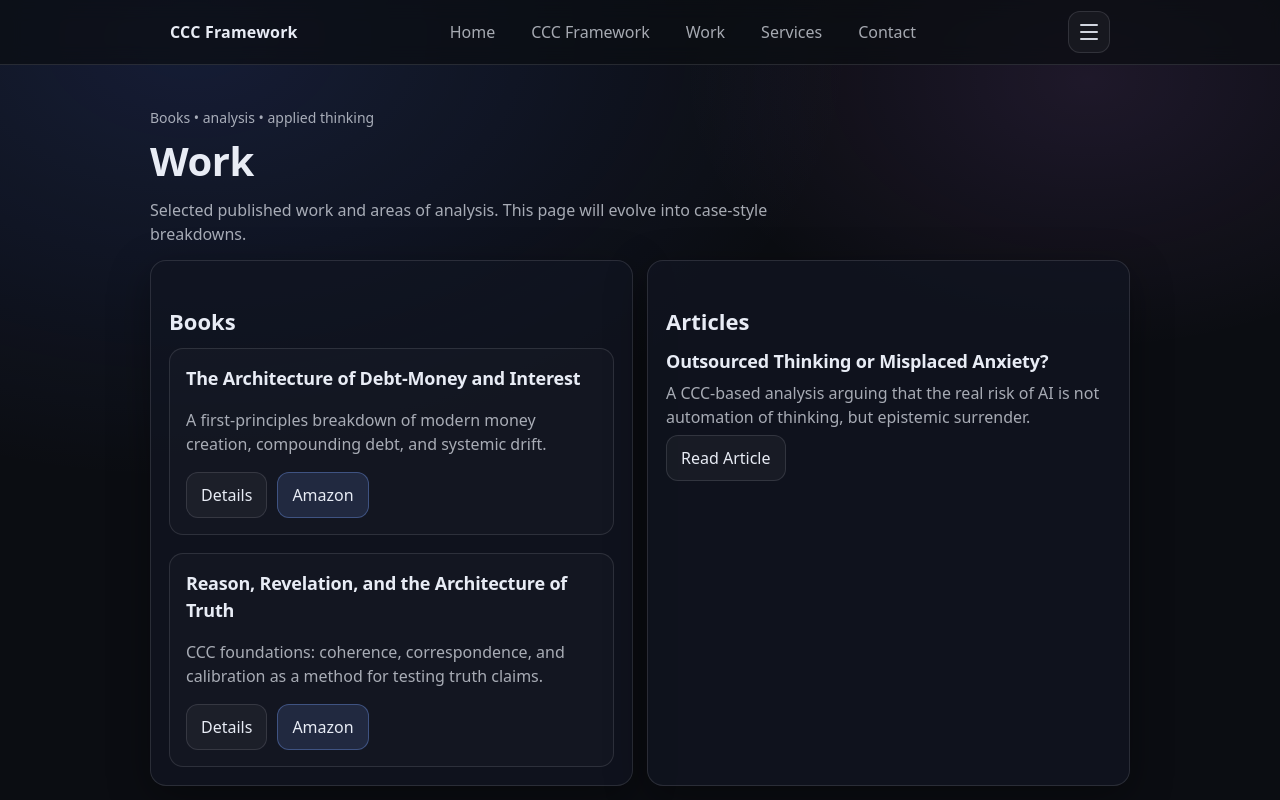
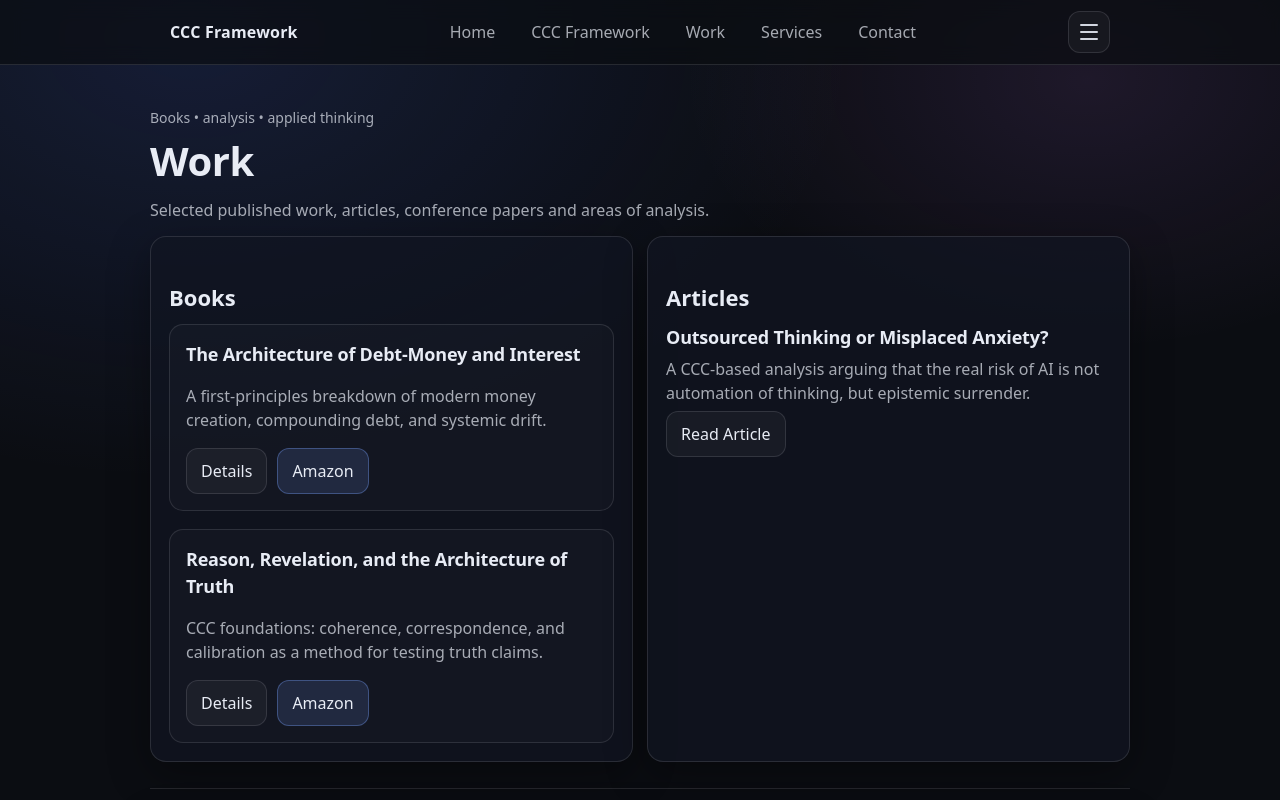
Before and after one commit to azfarsamin/cccframework, a Next.js app: page /work in a window 1280 px wide. Shown: the top 800 px of the page. Built offline with nearby package versions, Linux system fonts and the light colour scheme.

Commit message:
Update page.tsx

```diff
--- a/app/work/page.tsx
+++ b/app/work/page.tsx
@@ -6,7 +6,7 @@ export default function WorkPage() {
       <div className="kicker">Books • analysis • applied thinking</div>
       <h1>Work</h1>
       <p className="muted">
-        Selected published work and areas of analysis. This page will evolve into case-style breakdowns.
+        Selected published work, articles, conference papers and areas of analysis.
       </p>
 
       <div className="grid two">
```
